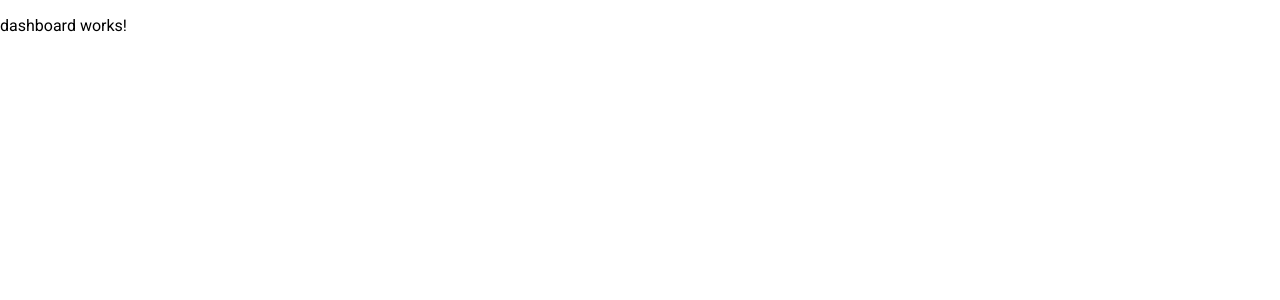
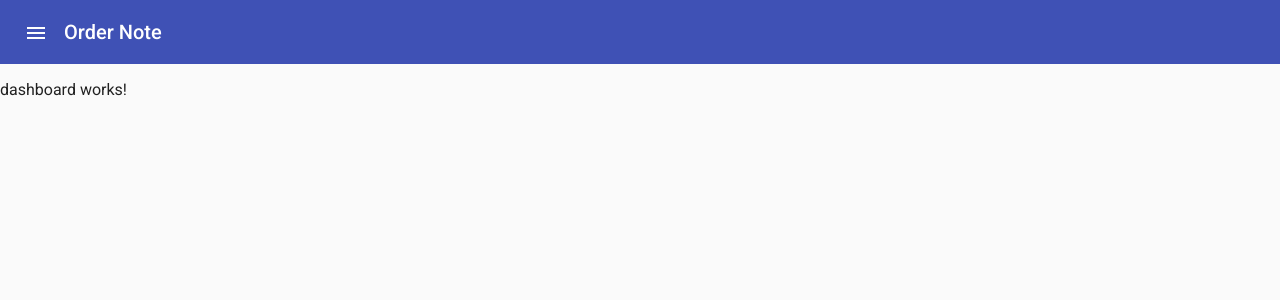
Before and after one commit to faridmfoyez/order-note, an Angular app: page / in a window 1280 px wide. Shown: the top 300 px of the page. Built offline with nearby package versions, Linux system fonts and the light colour scheme.

Commit message:
add sidenav

```diff
--- a/src/app/app-routing.module.ts
+++ b/src/app/app-routing.module.ts
@@ -1,12 +1,6 @@
 import { NgModule } from '@angular/core';
-import { Routes, RouterModule } from '@angular/router';
-
-const routes: Routes = [
-  {
-    path: '',
-    loadChildren: () => import('./dashboard/dashboard.module').then(m => m.DashboardModule),
-  }
-];
+import { RouterModule } from '@angular/router';
+import { routes } from './routes';
 
 @NgModule({
   imports: [RouterModule.forRoot(routes)],
--- a/src/app/app.component.html
+++ b/src/app/app.component.html
@@ -1 +1,22 @@
-<router-outlet></router-outlet>
+<div class="example-container" [class.example-is-mobile]="mobileQuery.matches">
+    <mat-toolbar color="primary" class="example-toolbar">
+        <button mat-icon-button (click)="snav.toggle()"><mat-icon>menu</mat-icon></button>
+        <h1 class="example-app-name">Order Note</h1>
+    </mat-toolbar>
+
+    <mat-sidenav-container class="example-sidenav-container"
+                            [style.marginTop.px]="mobileQuery.matches ? 56 : 0">
+        <mat-sidenav #snav [mode]="mobileQuery.matches ? 'over' : 'side'"
+                    [fixedInViewport]="mobileQuery.matches" fixedTopGap="56">
+        <mat-nav-list>
+            <a mat-list-item [routerLink]="'/' + nav.path" *ngFor="let nav of navigations">
+                {{ nav.displayText }}
+            </a>
+        </mat-nav-list>
+        </mat-sidenav>
+
+        <mat-sidenav-content>
+        <router-outlet></router-outlet>
+        </mat-sidenav-content>
+    </mat-sidenav-container>
+</div>
--- a/src/app/app.component.scss
+++ b/src/app/app.component.scss
@@ -0,0 +1,26 @@
+.example-container {
+    display: flex;
+    flex-direction: column;
+    position: absolute;
+    top: 0;
+    bottom: 0;
+    left: 0;
+    right: 0;
+}
+
+.example-is-mobile .example-toolbar {
+    position: fixed;
+    z-index: 2;
+}
+
+h1.example-app-name {
+    margin-left: 8px;
+}
+
+.example-sidenav-container {
+    flex: 1;
+}
+
+.example-is-mobile .example-sidenav-container {
+    flex: 1 0 auto;
+}
--- a/src/app/app.component.ts
+++ b/src/app/app.component.ts
@@ -1,10 +1,25 @@
-import { Component } from '@angular/core';
+import { MediaMatcher } from '@angular/cdk/layout';
+import { Component, ChangeDetectorRef, OnDestroy } from '@angular/core';
+import { routes } from './routes';
 
 @Component({
   selector: 'app-root',
   templateUrl: './app.component.html',
   styleUrls: ['./app.component.scss']
 })
-export class AppComponent {
-  title = 'order-note';
+export class AppComponent implements OnDestroy {
+
+  mobileQuery: MediaQueryList;
+  navigations = routes;
+  private _mobileQueryListener: () => void;
+
+  constructor(changeDetectorRef: ChangeDetectorRef, media: MediaMatcher) {
+    this.mobileQuery = media.matchMedia('(max-width: 600px)');
+    this._mobileQueryListener = () => changeDetectorRef.detectChanges();
+    this.mobileQuery.addListener(this._mobileQueryListener);
+  }
+
+  ngOnDestroy(): void {
+    this.mobileQuery.removeListener(this._mobileQueryListener);
+  }
 }
--- /dev/null
+++ b/src/app/outlets/outlet-list/outlet-list.component.html
@@ -0,0 +1 @@
+<p>outlet-list works!</p>
--- /dev/null
+++ b/src/app/outlets/outlet-list/outlet-list.component.ts
@@ -0,0 +1,15 @@
+import { Component, OnInit } from '@angular/core';
+
+@Component({
+  selector: 'app-outlet-list',
+  templateUrl: './outlet-list.component.html',
+  styleUrls: ['./outlet-list.component.scss']
+})
+export class OutletListComponent implements OnInit {
+
+  constructor() { }
+
+  ngOnInit() {
+  }
+
+}
--- /dev/null
+++ b/src/app/routes.ts
@@ -0,0 +1,19 @@
+import { Routes, Route } from '@angular/router';
+
+export const routes: Navigation[] = [
+    {
+        displayText: 'Dashboard',
+        path: '',
+        loadChildren: () => import('./dashboard/dashboard.module').then(m => m.DashboardModule),
+    },
+    {
+        displayText: 'Outlets',
+        path: 'outlets',
+        loadChildren: () => import('./outlets/outlets.module').then(m => m.OutletsModule),
+    }
+];
+
+interface Navigation extends Route
+{
+    displayText: string;
+}
--- a/src/index.html
+++ b/src/index.html
@@ -2,7 +2,7 @@
 <html lang="en">
 <head>
   <meta charset="utf-8">
-  <title>OrderNote</title>
+  <title>Order Note</title>
   <base href="/">
   <meta name="viewport" content="width=device-width, initial-scale=1">
   <link rel="icon" type="image/x-icon" href="favicon.ico">
```
Also changed, not shown: src/app/app.module.ts (+11 -1 lines), src/app/outlets/outlets.module.ts (added, +18 -0 lines), src/app/outlets/outlet-list/outlet-list.component.scss (added), 1 other file (tests, documents, lock files or other folders).
